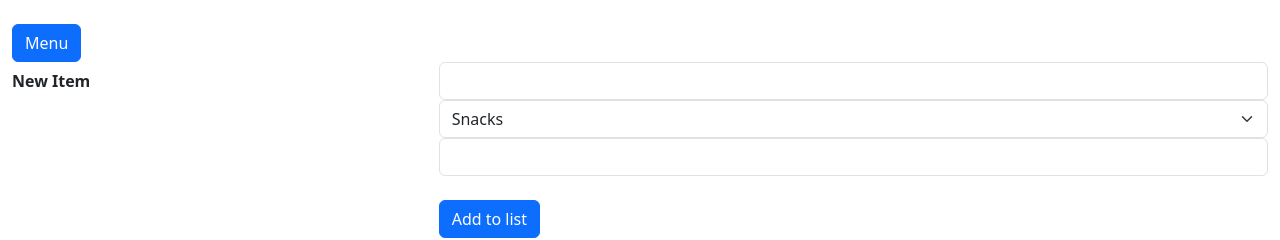
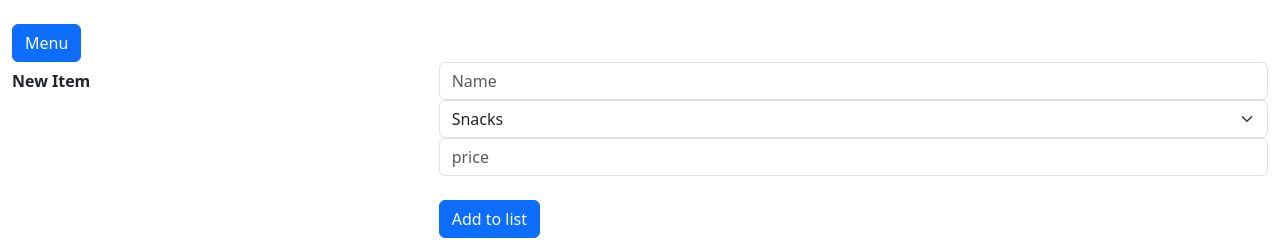
Before and after one commit to HurricaneA/tab-cafe, a React (Vite) app: page / in a window 1280 px wide. Both pictures are taken after a click on the button "Menu". Shown: the top 240 px of the page. Built offline with nearby package versions, Linux system fonts and the light colour scheme; no server answers.

Commit message:
improved UI

```diff
--- a/src/components/biller/add-item.tsx
+++ b/src/components/biller/add-item.tsx
@@ -40,13 +40,23 @@ export default function AddItem() {
               <b>New Item</b>
             </Form.Label>
             <Col sm="8">
-              <Form.Control type="text" required name="itemName" />
-              <Form.Select required name="itemType">
+              <Form.Control
+                placeholder="Name"
+                type="text"
+                required
+                name="itemName"
+              />
+              <Form.Select placeholder="type" required name="itemType">
                 <option value="snacks">Snacks</option>
                 <option value="specials">Special</option>
                 <option value="beverages">Beverages</option>
               </Form.Select>
-              <Form.Control type="number" required name="itemPrice" />
+              <Form.Control
+                placeholder="price"
+                type="number"
+                required
+                name="itemPrice"
+              />
               <br />
               <Button variant="primary" type="submit">
                 Add to list
--- a/src/components/biller/biller-items.tsx
+++ b/src/components/biller/biller-items.tsx
@@ -83,8 +83,8 @@ export default function BillerItems() {
           <div className="col-8">
             <Form.Control
               type="number"
+              min={1}
               id="inputquantity"
-              defaultValue={item.quantity}
               onChange={(e) => handleChange(item.id, e)}
             />
           </div>
@@ -102,8 +102,8 @@ export default function BillerItems() {
           <div className="col-8">
             <Form.Control
               type="number"
+              min={1}
               id="inputquantity"
-              defaultValue={item.quantity}
               onChange={(e) => handleChange(item.id, e)}
             />
           </div>
@@ -121,8 +121,8 @@ export default function BillerItems() {
           <div className="col-8">
             <Form.Control
               type="number"
+              min={1}
               id="inputquantity"
-              defaultValue={item.quantity}
               onChange={(e) => handleChange(item.id, e)}
             />
           </div>
```
